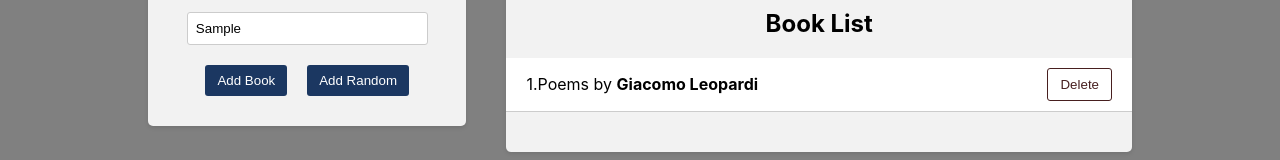
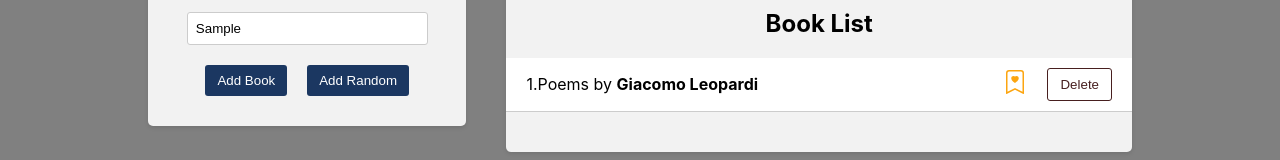
Before and after one commit to B1ackPegasus/Book_Library_App, a React (Create React App) app in the folder frontend/: page / in a window 1280 px wide. Both pictures are taken after typing "Sample", "Sample" into the empty fields and a click on the button "Add Random". Shown: the part 302-462 px from the top of the page. Built offline with nearby package versions, Linux system fonts and the light colour scheme.

Commit message:
Added Icons and reducer to mark book as favourite

```diff
--- a/frontend/package.json
+++ b/frontend/package.json
@@ -9,6 +9,7 @@
     "@testing-library/user-event": "^13.5.0",
     "react": "^18.3.1",
     "react-dom": "^18.3.1",
+    "react-icons": "^5.2.1",
     "react-redux": "^8.1.2",
     "react-scripts": "5.0.1",
     "uuid": "^10.0.0",
--- a/frontend/src/components/BookForm/BookForm.js
+++ b/frontend/src/components/BookForm/BookForm.js
@@ -21,7 +21,8 @@ const BookForm = () => {
             const newBook = {
                 title,
                 author,
-                id:uuidv4()
+                id:uuidv4(),
+                isFavourite:false
             }
 
             dispatch(addBook(newBook))
@@ -38,7 +39,8 @@ const BookForm = () => {
 
         const randomBookWithID = {
             ...randomBook,
-            id:uuidv4()
+            id:uuidv4(),
+            isFavourite:false
         }
 
         dispatch(addBook(randomBookWithID))
--- a/frontend/src/components/BookList/BookList.js
+++ b/frontend/src/components/BookList/BookList.js
@@ -1,11 +1,15 @@
 import {useDispatch, useSelector} from "react-redux";
 import "./BookList.css";
-import {deleteBook} from "../../redux/Books/ActionCreator";
-
+import {deleteBook, makeBookAsFavourite} from "../../redux/Books/ActionCreator";
+import { BsBookmarkHeart } from "react-icons/bs";
+import { BsBookmarkHeartFill } from "react-icons/bs";
 
 const BookList = () => {
     const dispatch = useDispatch();
     const books = useSelector(state => state.books); //every time books will change => rerender
+
+
+
 
     return(
         <div className="app-block book-list">
@@ -19,6 +23,14 @@ const BookList = () => {
                                 <div className="book-info">
                                     {++i}.{book.title} by <strong>{book.author}</strong>
                                 </div>
+                                <span onClick={()=>dispatch(makeBookAsFavourite(book.id))}>
+                                {book.isFavourite ? (
+                                    <BsBookmarkHeartFill  className="star-icon"/>
+                                ):(
+                                    <BsBookmarkHeart className="star-icon"/>
+                                )
+                                }
+                                </span>
                                 <div className="book-actions">
                                     <button
                                         onClick={() => {dispatch(deleteBook(book.id))}}>Delete</button>
--- a/frontend/src/redux/Books/ActionCreator.js
+++ b/frontend/src/redux/Books/ActionCreator.js
@@ -19,3 +19,11 @@ export const deleteBook = (bookId) => {
         payload: bookId
     }
 }
+
+
+export const makeBookAsFavourite = (bookId) => {
+    return{
+        type: at.MAKE_FAVOURITE,
+        payload:bookId
+    }
+}
--- a/frontend/src/redux/Books/ActionTypes.js
+++ b/frontend/src/redux/Books/ActionTypes.js
@@ -1,2 +1,3 @@
 export const ADD_BOOK = 'ADD_BOOK';
 export const DELETE_BOOK = 'DELETE_BOOK';
+export const MAKE_FAVOURITE = 'MAKE_FAVOURITE';
--- a/frontend/src/redux/Books/reducer.js
+++ b/frontend/src/redux/Books/reducer.js
@@ -9,6 +9,12 @@ const BookReducer = (state = initialState, action) => {
             return [...state , action.payload]
         case types.DELETE_BOOK:
             return state.filter(book => book.id !== action.payload)
+        case types.MAKE_FAVOURITE:
+            return state.map(book =>
+            book.id === action.payload //payload holds id of book
+             ? { ...book , isFavourite: !book.isFavourite }:
+                book
+            )
         default:
             return state;
     }
```
Also changed, not shown: 1 other file (tests, documents, lock files or other folders).
